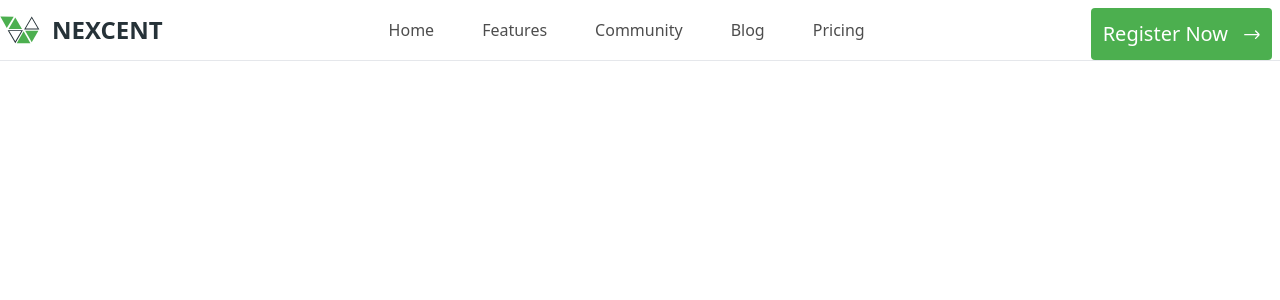
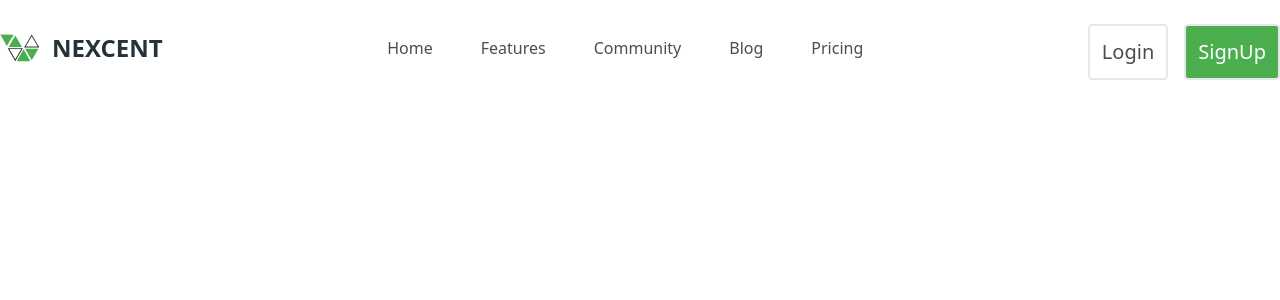
Before and after one commit to imelshety/Landing-page-reactjs, a React (Vite) app: page / in a window 1280 px wide. Shown: the top 300 px of the page. Built offline with nearby package versions, Linux system fonts and the light colour scheme.

Commit message:
Edit Navbar Component

```diff
--- a/src/components/Navbar.jsx
+++ b/src/components/Navbar.jsx
@@ -30,7 +30,7 @@ const Navbar = () => {
     ]
     return (
         <header className='w-full bg-neutralWhite fixed top-0 left-0 right-0'>
-            <nav className={`py-8{isSticky ? "top-0 left-0 border-b bg-neutralWhite" : ""}`}>
+            <nav className={`py-4 ${isSticky ? "top-0 left-0 border-b bg-neutralWhite" : ""}`}>
                 <div className='flex justify-between items-center gap-8'>
                     <a href="/"
                         className='text-2xl font-semibold flex space-x-3' >
@@ -44,10 +44,12 @@ const Navbar = () => {
                             <Link to={path} key={path} spy={true} offset={-100} smooth={true} className='text-NeutralDGrey hover:text-brandPrimary cursor-pointer' >{link}</Link>)}
                     </ul>
                     {/* btn for large screen */}
-                    <div className='space-x-12 hidden md:flex items-center mt-2 mr-2'>
-                        <button className='w-1/7 text-neutralWhite bg-brandPrimary text-md p-1 rounded flex justify-center items-center lg:p-3 lg:w-1/9 lg:text-xl'>
-                            <span>Register Now</span>
-                            <img src={arrow} alt="arrow" className='w-4 h-4 lg:ml-4' />
+                    <div className='space-x-4 hidden md:flex items-center mt-2'>
+                        <button className=' text-NeutralDGrey border-2 bg-neutralWhite text-md p-1 rounded flex justify-center items-center lg:p-3 lg:text-xl transition hover:bg-brandPrimary hover:text-neutralWhite'>
+                            <span>Login</span>
+                        </button>
+                        <button className=' text-neutralWhite border-2 bg-brandPrimary text-md p-1 rounded flex justify-center items-center lg:p-3 lg:text-xl  transition hover:bg-neutralWhite hover:text-brandPrimary '>
+                            <span>SignUp</span>
                         </button>
                     </div>
                     {/* show brn in  mobile device  */}
```
